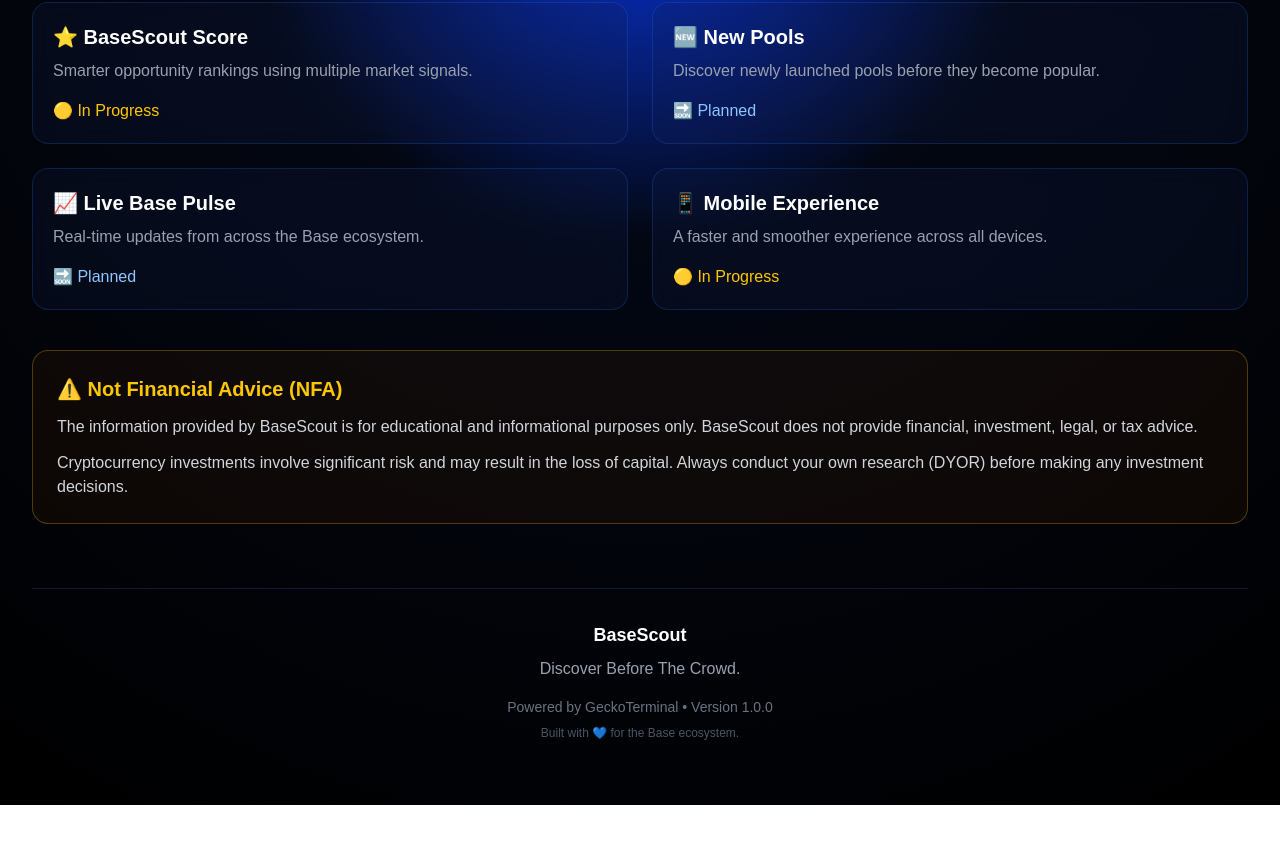
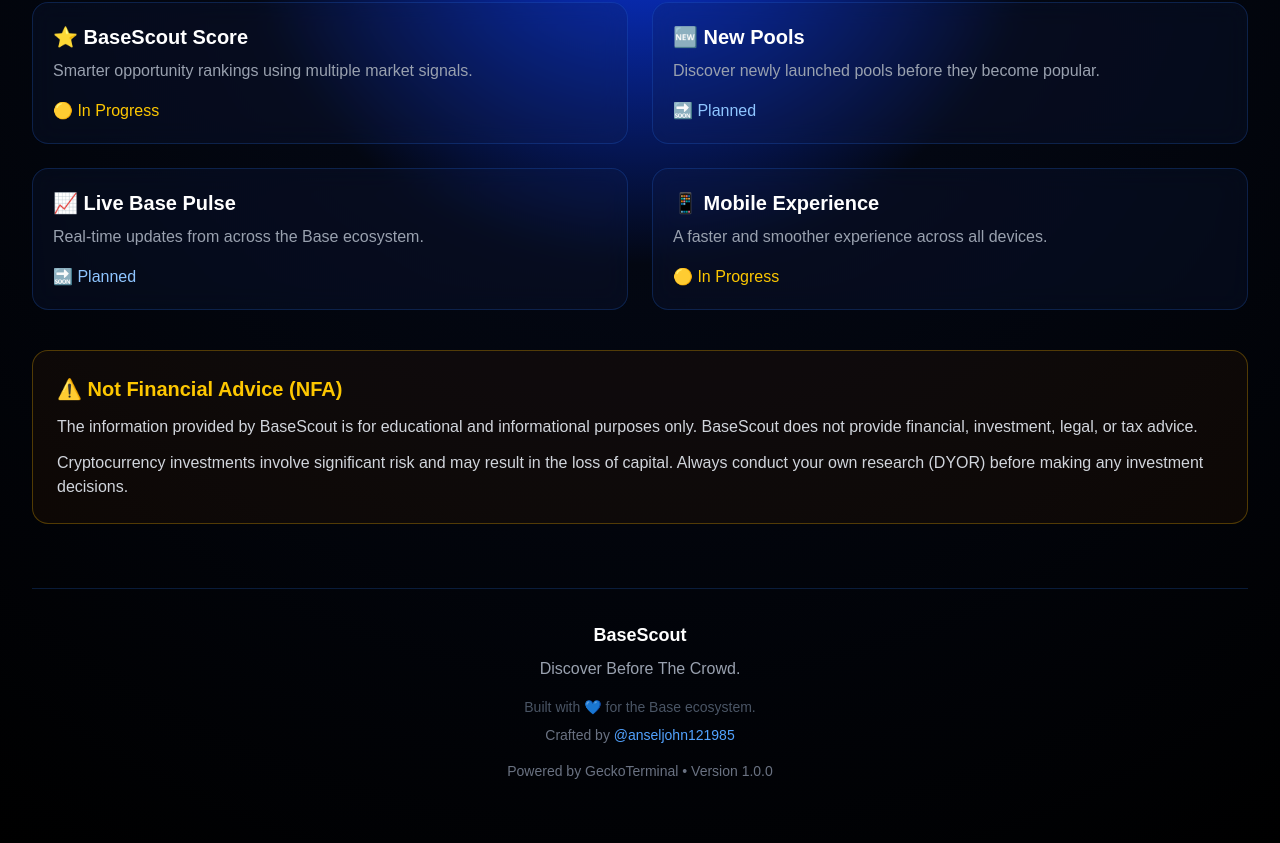
Before and after one commit to anseljohn12/basescout, a Next.js app: page / in a window 1280 px wide. Shown: the part 1143-1986 px from the top of the page. Before the commit the page ends 1948 px from the top, so only its background shows below. Built offline with nearby package versions, Linux system fonts and the light colour scheme; no server answers.

Commit message:
Add roadmap section and v1.0 footer

```diff
--- a/app/page.tsx
+++ b/app/page.tsx
@@ -625,12 +625,24 @@
     Discover Before The Crowd.
   </p>
 
+  <p className="text-gray-600 text-sm mt-4">
+    Built with 💙 for the Base ecosystem.
+  </p>
+
+  <p className="text-gray-500 text-sm mt-2">
+    Crafted by{" "}
+    <a
+      href="https://x.com/anseljohn121985"
+      target="_blank"
+      rel="noopener noreferrer"
+      className="text-blue-400 hover:text-blue-300 transition"
+    >
+      @anseljohn121985
+    </a>
+  </p>
+
   <p className="text-gray-500 text-sm mt-4">
     Powered by GeckoTerminal • Version 1.0.0
-  </p>
-
-  <p className="text-gray-600 text-xs mt-2">
-    Built with 💙 for the Base ecosystem.
   </p>
 
 </footer>
```
